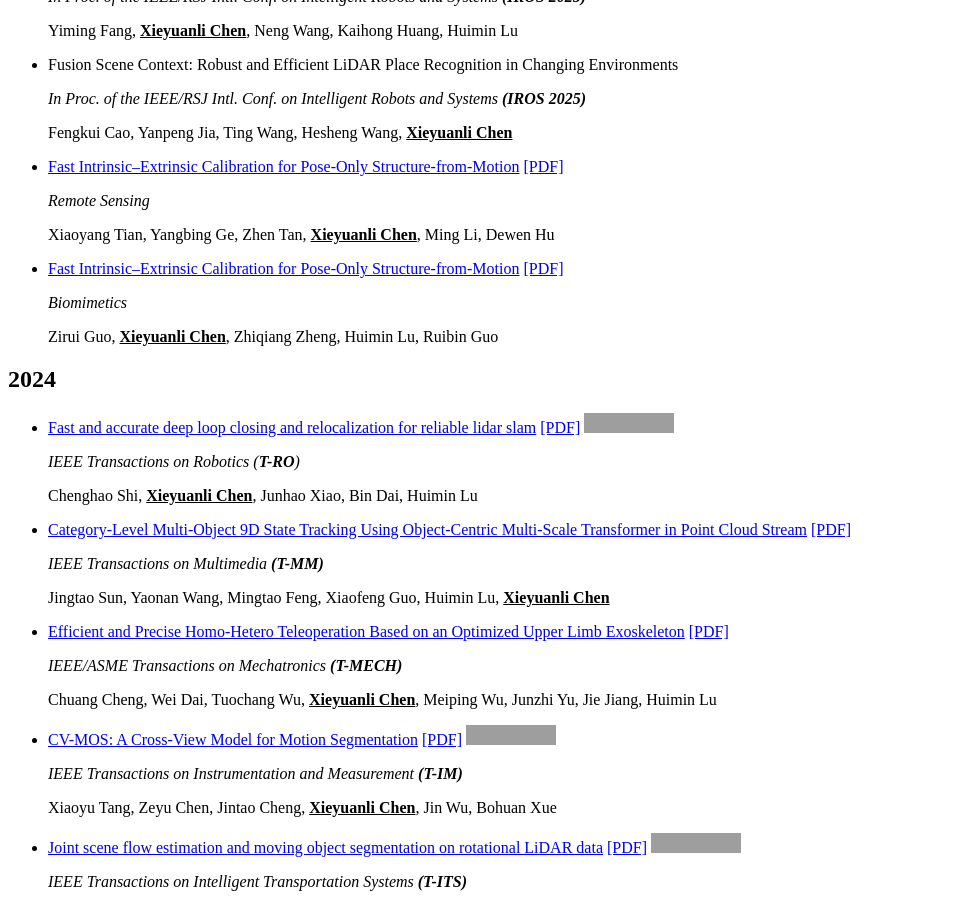
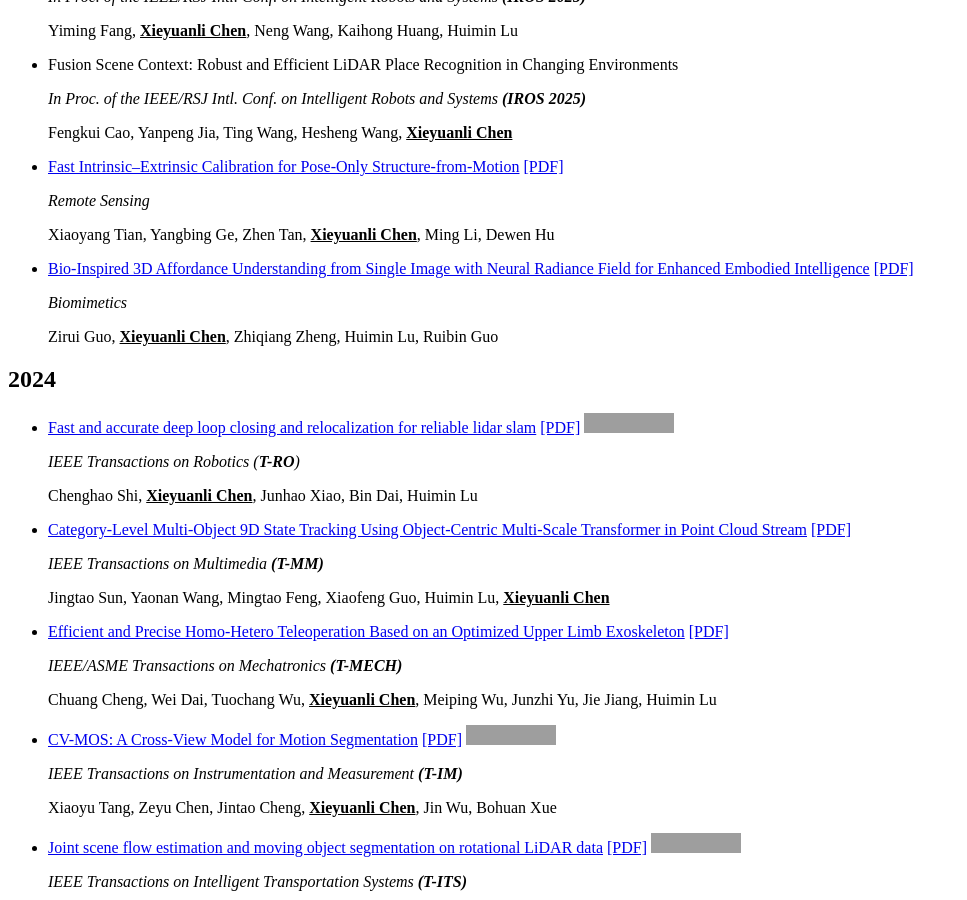
Before and after one commit to shenyehui/Shen-Yehui.github.io, a Jekyll site: the page built from _pages/includes/pub.md, in a window 1280 px wide and 900 px high, scrolled down 4047 px. Shown: the whole window, without its empty margins (0-967 px from the left). Built offline with Jekyll 4.4.1, drawn with Linux system fonts in a browser that asks for light colours; our own code applies the rules of GitHub Pages for plain Markdown files; grey boxes are pictures that could not be loaded.

Commit message:
Update pub.md

```diff
--- a/_pages/includes/pub.md
+++ b/_pages/includes/pub.md
@@ -212,7 +212,7 @@
 
   Xiaoyang Tian, Yangbing Ge, Zhen Tan, **<u>Xieyuanli Chen</u>**, Ming Li, Dewen Hu
 
-- [Fast Intrinsic–Extrinsic Calibration for Pose-Only Structure-from-Motion](https://www.mdpi.com/2313-7673/10/6/410)  [[PDF]](https://www.mdpi.com/2313-7673/10/6/410)
+- [Bio-Inspired 3D Affordance Understanding from Single Image with Neural Radiance Field for Enhanced Embodied Intelligence](https://www.mdpi.com/2313-7673/10/6/410)  [[PDF]](https://www.mdpi.com/2313-7673/10/6/410)
 
   *Biomimetics*
 
```
